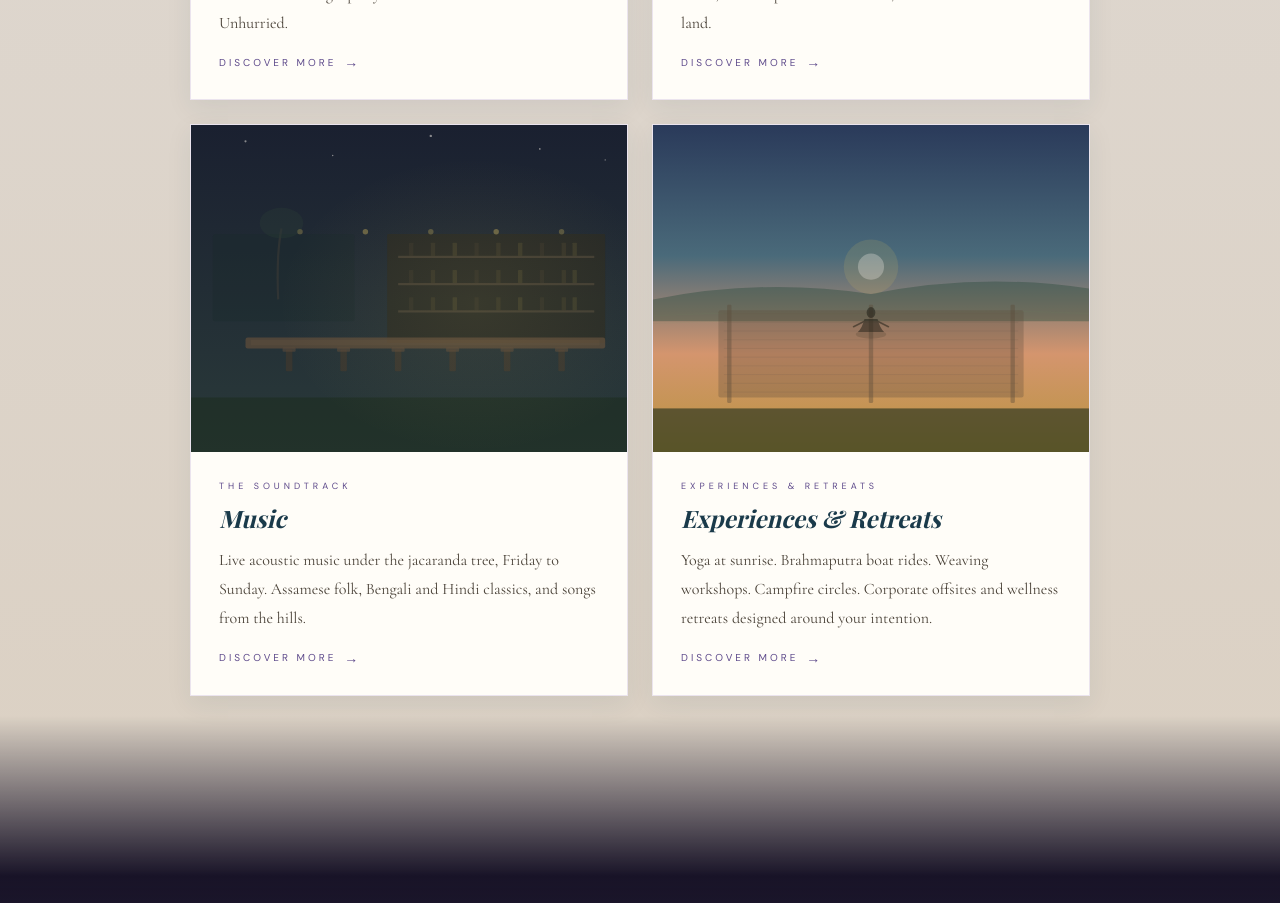
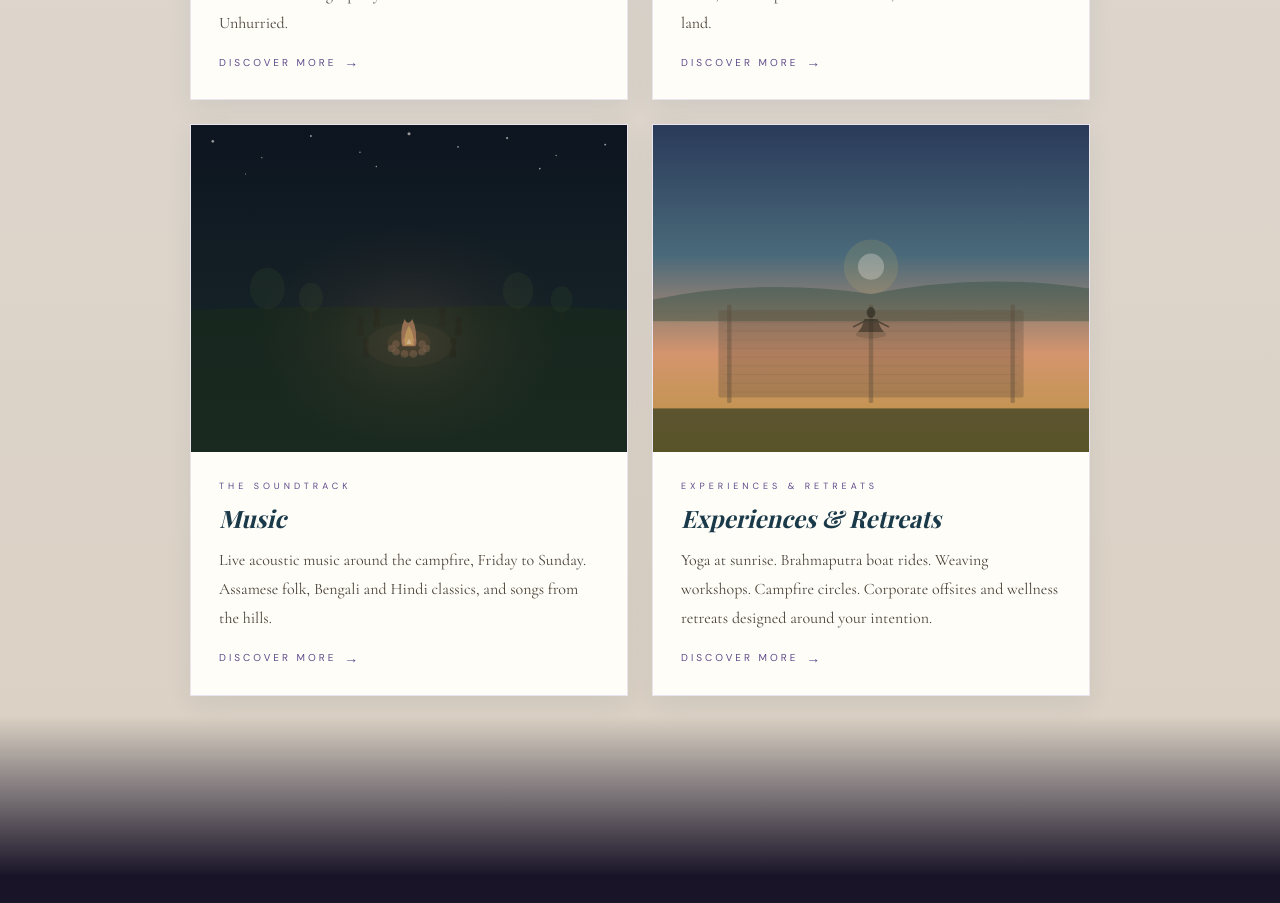
Before and after one commit to SeniorTechLead/neelpaakhi, a React (Vite) app: page / in a window 1280 px wide. Shown: the part 1500-2403 px from the top of the page. Built offline with nearby package versions, Linux system fonts and the light colour scheme; a web font is replaced by a local one.

Commit message:
Describe music by the campfire instead of a jacaranda stage

```diff
--- a/src/pages/Home.jsx
+++ b/src/pages/Home.jsx
@@ -7,7 +7,7 @@ import { useMobile } from "../shared/hooks.js";
 import FadeIn from "../shared/FadeIn.jsx";
 import PageShell from "../shared/PageShell.jsx";
 import Newsletter from "../shared/Newsletter.jsx";
-import { ChangGharSVG, RestaurantSVG, BarCampfireSVG, YogaDeckSVG } from "../shared/svgs.jsx";
+import { ChangGharSVG, RestaurantSVG, CampfireCircleSVG, YogaDeckSVG } from "../shared/svgs.jsx";
 
 export default function Home() {
   const mobile = useMobile();
@@ -146,10 +146,10 @@ export default function Home() {
               },
               {
                 title: "Music",
-                desc: "Live acoustic music under the jacaranda tree, Friday to Sunday. Assamese folk, Bengali and Hindi classics, and songs from the hills.",
+                desc: "Live acoustic music around the campfire, Friday to Sunday. Assamese folk, Bengali and Hindi classics, and songs from the hills.",
                 link: "/music",
                 label: "THE SOUNDTRACK",
-                Svg: BarCampfireSVG,
+                Svg: CampfireCircleSVG,
               },
               {
                 title: "Experiences & Retreats",
--- a/src/pages/Music.jsx
+++ b/src/pages/Music.jsx
@@ -4,7 +4,7 @@ import FadeIn from "../shared/FadeIn.jsx";
 import PageShell from "../shared/PageShell.jsx";
 import Newsletter from "../shared/Newsletter.jsx";
 import { musicSchedule } from "../shared/data.js";
-import { BarCampfireSVG } from "../shared/svgs.jsx";
+import { CampfireCircleSVG } from "../shared/svgs.jsx";
 
 export default function Music() {
   const mobile = useMobile();
@@ -34,25 +34,24 @@ export default function Music() {
           <FadeIn>
             <div style={{ display: "grid", gridTemplateColumns: mobile ? "1fr" : "1fr 1fr", gap: mobile ? 24 : 48, alignItems: "center", marginBottom: 56 }}>
               <div style={{ aspectRatio: "4/3", position: "relative", overflow: "hidden" }}>
-                <BarCampfireSVG />
+                <CampfireCircleSVG />
                 <div style={{
                   position: "absolute", bottom: 0, left: 0, right: 0, padding: "32px 16px 16px",
                   background: "linear-gradient(transparent, rgba(25,20,40,0.7))",
                 }}>
                   <div style={{ fontFamily: font.accent, fontSize: 13, color: P.gold, letterSpacing: 2 }}>
-                    COURTYARD &middot; LIVE MUSIC
+                    GARDEN &middot; LIVE MUSIC
                   </div>
                 </div>
               </div>
               <div>
                 <h3 style={{ fontFamily: font.display, fontSize: 24, color: P.cream, marginBottom: 12 }}>
-                  The Jacaranda Stage
+                  Music by the Fire
                 </h3>
                 <p style={{ fontFamily: font.accent, fontSize: 15, lineHeight: 1.8, color: P.muted }}>
-                  A raised stage beneath the old jacaranda tree in the courtyard.
-                  Pull up a chair by the fire. No food, no bar {"\u2014"} just music,
-                  the tree{"\u2019"}s canopy overhead, and the stars beyond it.
-                  Live music on Fridays, Saturdays, and Sundays.
+                  Live acoustic music in the garden, around the campfire.
+                  Pull up a chair by the fire. No food, no bar {"\u2014"} just music
+                  and the stars overhead. Fridays, Saturdays, and Sundays.
                 </p>
               </div>
             </div>
--- a/src/pages/OurStory.jsx
+++ b/src/pages/OurStory.jsx
@@ -81,7 +81,7 @@ export default function OurStory() {
               <div style={{ display: "grid", gridTemplateColumns: mobile ? "1fr 1fr" : "repeat(4, 1fr)", gap: 24 }}>
                 {[
                   { title: "Remember", icon: "\u{1F4FB}", text: "The golden age of music lives here — the old songs, not as nostalgia, but as the present." },
-                  { title: "Listen", icon: "\u{1F3B5}", text: "The jacaranda stage is the heart. Live music on Fridays, Saturdays, and Sundays — from folk to Bengali classics — flows through the courtyard." },
+                  { title: "Listen", icon: "\u{1F3B5}", text: "Music is the heart. Live acoustic sets on Fridays, Saturdays, and Sundays — from folk to Bengali classics — around the campfire in the garden." },
                   { title: "Root", icon: "\u{1F331}", text: "Bamboo, river stone, Muga silk, gamosa patterns. Every surface tells an Assamese story from a time when craft was slow and honest." },
                   { title: "Breathe", icon: "\u{1F32C}\uFE0F", text: "No screens, no rush. Campfire, stargazing, yoga at dawn. A rhythm that belongs to the 1970s and refuses to leave." },
                 ].map((p, i) => (
--- a/src/shared/data.js
+++ b/src/shared/data.js
@@ -36,7 +36,7 @@ export const retreatPackages = [
     highlights: ["Daily sunrise yoga and sunset meditation", "Pranayama and breathwork sessions", "Sattvic Assamese meals designed for the program", "Guided nature walks and Brahmaputra contemplation", "Sound healing with traditional instruments", "Personal consultation with the visiting practitioner"],
     cta: "Register interest" },
   { title: "Golden Era Weekend", subtitle: "A Musical Pilgrimage", label: "MONTHLY SPECIAL",
-    desc: "A two-night stay built around our signature monthly Golden Era Night. Arrive Friday for Xomoy evening, spend Saturday exploring the north bank, and experience the full Golden Era Night under the jacaranda tree. A celebration of timeless music with guest artists.",
+    desc: "A two-night stay built around our signature monthly Golden Era Night. Arrive Friday for Xomoy evening, spend Saturday exploring the north bank, and experience the full Golden Era Night around the campfire. A celebration of timeless music with guest artists.",
     highlights: ["Two nights in the chang ghar suite", "Xomoy Friday + Golden Era Night Saturday", "Curated playlist and listening notes in your suite", "Guided visit to Guwahati\u2019s cultural landmarks", "Assamese thali dinner with traditional rice beer", "Acoustic jam session \u2014 requests welcome"],
     cta: "Check upcoming dates" },
 ];
--- a/src/shared/svgs.jsx
+++ b/src/shared/svgs.jsx
@@ -121,56 +121,6 @@ export function RestaurantSVG() {
   );
 }
 
-export function BarCampfireSVG() {
-  return (
-    <svg viewBox="0 0 400 300" style={{ width: "100%", height: "100%", display: "block" }} preserveAspectRatio="xMidYMid slice">
-      <defs>
-        <linearGradient id="bar-sky" x1="0" y1="0" x2="0" y2="1">
-          <stop offset="0%" stopColor="#1a2030"/>
-          <stop offset="100%" stopColor="#2a3a3a"/>
-        </linearGradient>
-        <radialGradient id="bar-glow" cx="65%" cy="55%" r="45%">
-          <stop offset="0%" stopColor="#d4b85e" stopOpacity="0.1"/>
-          <stop offset="100%" stopColor="#d4b85e" stopOpacity="0"/>
-        </radialGradient>
-      </defs>
-      <rect width="400" height="300" fill="url(#bar-sky)"/>
-      {[[50,15,1],[130,28,0.7],[220,10,1.1],[320,22,0.8],[380,32,0.6]].map(([cx,cy,r],i) =>
-        <circle key={i} cx={cx} cy={cy} r={r} fill="#f5f0e8" opacity="0.5"/>
-      )}
-      <g transform="translate(0, 80)">
-        <rect x="180" y="20" width="200" height="100" fill="#2a2a22" opacity="0.7" rx="1"/>
-        {[40,65,90].map(y => (
-          <g key={y}>
-            <rect x="190" y={y} width="180" height="2" fill="#6a5a4a" opacity="0.4"/>
-            {[200,220,240,260,280,300,320,340,350].map((bx,i) =>
-              <rect key={i} x={bx} y={y-12} width={4} height={12} fill="#d4b85e" opacity={0.05 + (i%3)*0.03} rx="0.5"/>
-            )}
-          </g>
-        ))}
-        <rect x="50" y="115" width="330" height="10" fill="#5a4a3a" opacity="0.8" rx="2"/>
-        <rect x="55" y="117" width="320" height="5" fill="#d4b85e" opacity="0.04"/>
-        {[90,140,190,240,290,340].map(x => (
-          <g key={x}>
-            <rect x={x-3} y="126" width="6" height="20" fill="#4a3a2a" opacity="0.5" rx="1"/>
-            <rect x={x-6} y="124" width="12" height="4" fill="#5a4a3a" opacity="0.6" rx="1"/>
-          </g>
-        ))}
-        {[100,160,220,280,340].map((cx,i) =>
-          <circle key={cx} cx={cx} cy="18" r="2.5" fill="#d4b85e" opacity={0.3 + (i%2)*0.1}/>
-        )}
-      </g>
-      <rect x="20" y="100" width="130" height="80" fill="#1a2a2a" opacity="0.3" rx="2"/>
-      <g transform="translate(80, 100)" opacity="0.3">
-        <path d="M0,60 Q-1,40 0,20 Q1,5 3,-5" fill="none" stroke="#5a4a3a" strokeWidth="2"/>
-        <ellipse cx="3" cy="-10" rx="20" ry="14" fill="#3a5a3a" opacity="0.5"/>
-      </g>
-      <rect x="0" y="250" width="400" height="50" fill="#1a2a1a" opacity="0.5"/>
-      <rect width="400" height="300" fill="url(#bar-glow)"/>
-    </svg>
-  );
-}
-
 export function YogaDeckSVG() {
   return (
     <svg viewBox="0 0 400 300" style={{ width: "100%", height: "100%", display: "block" }} preserveAspectRatio="xMidYMid slice">
@@ -284,10 +234,11 @@ export function CampfireCircleSVG() {
         <circle key={i} cx={cx} cy={cy} r={r} fill="#f5f0e8" opacity="0.6"/>
       )}
       <path d="M0,170 Q100,165 200,168 Q300,163 400,170 L400,300 L0,300Z" fill="#1a2a1a" opacity="0.6"/>
-      {[[80,140,30],[320,145,28]].map(([cx,cy,w],i) => (
-        <g key={i} opacity="0.25">
-          <rect x={cx-w/2} y={cy} width={w} height={20} fill="#2a2a1a"/>
-          <path d={`M${cx-w/2-4},${cy+2} L${cx},${cy-12} L${cx+w/2+4},${cy+2}`} fill="#3a3a2a"/>
+      {/* Trees around the garden */}
+      {[[70,150,16],[110,158,11],[300,152,14],[340,160,10]].map(([cx,cy,r],i) => (
+        <g key={i} opacity="0.35">
+          <line x1={cx} y1={cy} x2={cx} y2={cy+20} stroke="#2a2a1a" strokeWidth="2"/>
+          <ellipse cx={cx} cy={cy} rx={r} ry={r*1.2} fill="#2a3a2a"/>
         </g>
       ))}
       <g transform="translate(200, 200)">
```
